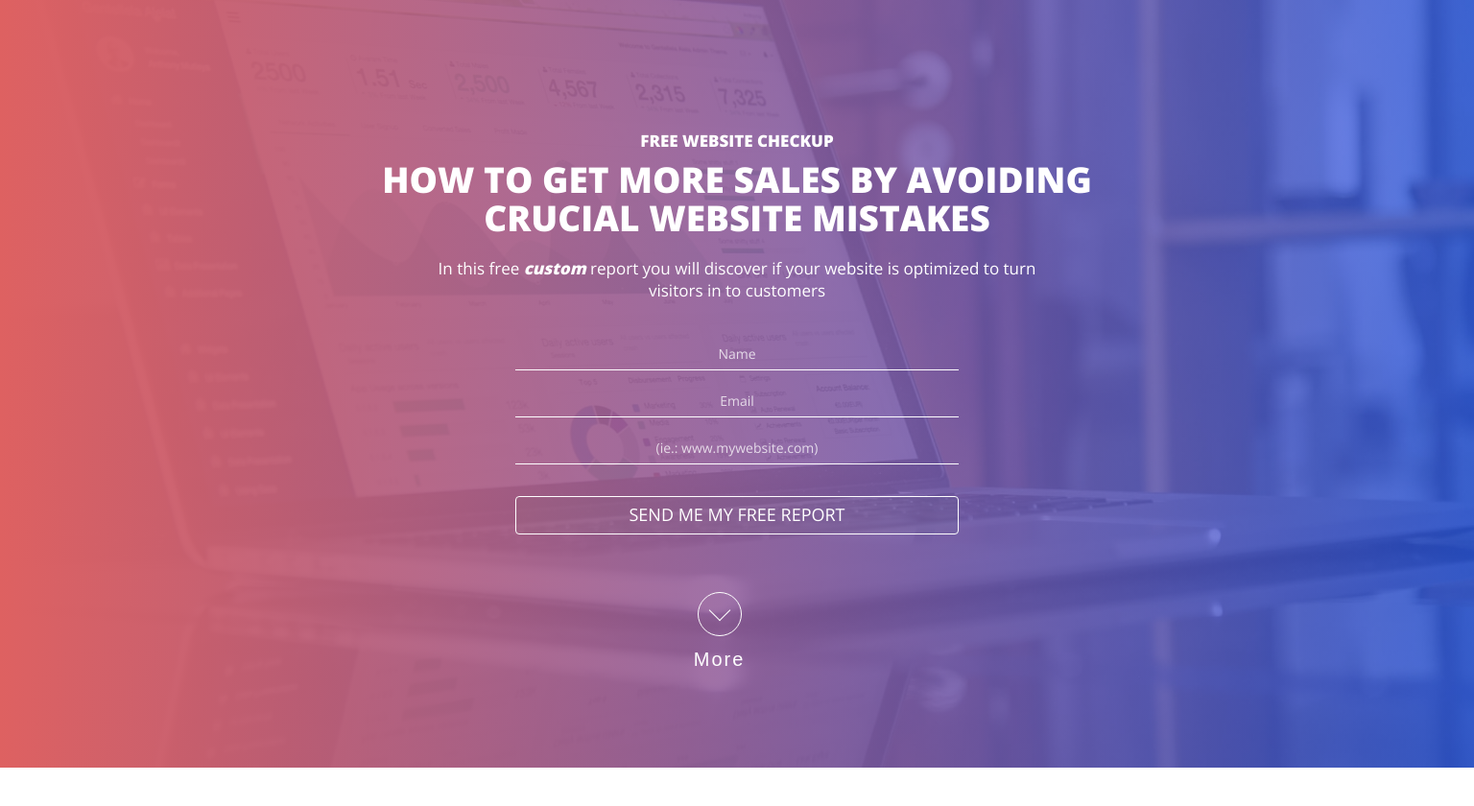
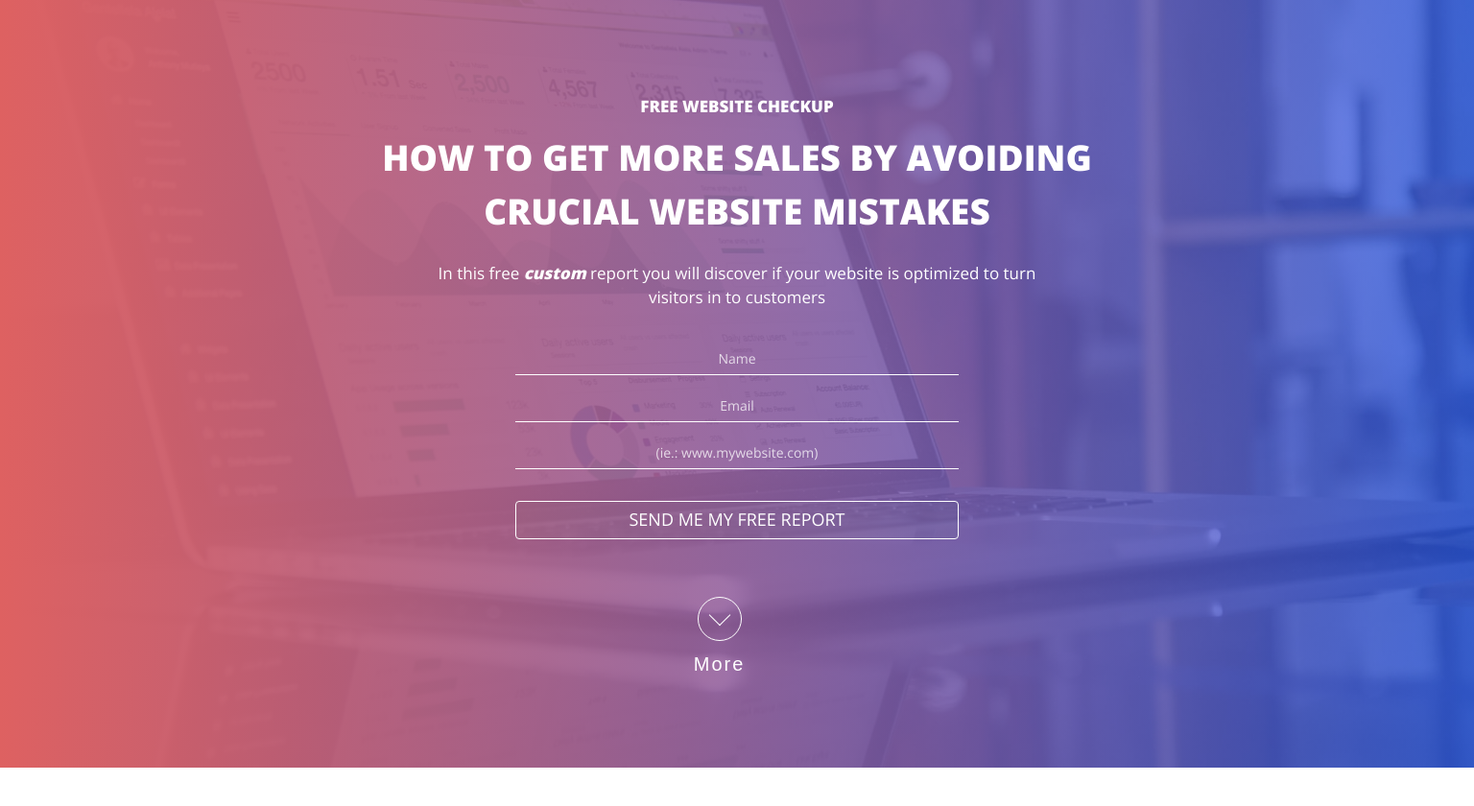
Before and after one commit to andreitobias/myapp, a Rails app: page / in a window 1536 px wide. Shown: the top 840 px of the page at 96% size. Run offline with Rails 7, Linux system fonts and the light colour scheme; style sheets or scripts are compiled from the project's sources; some libraries are stand-ins or nearby versions.

Commit message:
added vertical rythm

```diff
--- a/app/assets/stylesheets/custom.css.scss
+++ b/app/assets/stylesheets/custom.css.scss
@@ -380,12 +380,16 @@ ul{
         .jumbotron h1 {
         	font-size:36px !important;
         	font-weight:bold;
+        	line-height:48px;
         }
 
 
         .jumbotron h2{
           margin-top: 25px;
           font-size:19px;
+          line-height:23px;
+          margin-top:21px;
+          margin-bottom:0px;
         }
 
         .jumbotron h3 {
@@ -407,6 +411,12 @@ ul{
       .jumbotron {
           margin-top: 4em;
         }
+        .jumbotron h3 {
+          line-height: 16px;
+        }
+        .jumbotron h2{
+          margin-bottom:33px;
+        }
     }
     /* Large Devices, Wide Screens */
     @media only screen and (min-width : 1200px) {
@@ -415,6 +425,7 @@ ul{
         }
         .jumbotron h1 {
         	font-size:35px !important ;
+        	line-height:42px;
         }
 
          .demo a{
@@ -423,14 +434,15 @@ ul{
 
         .jumbotron h3{
           font-size: 20px;
+          line-height:52px;
+          margin-bottom:0px;
 
         }
         .jumbotron h2{
           font-size: 17px !important;
           margin-top: 20px;
-          line-height:23px;
-
-
+          line-height:25px;
+          margin-bottom: 9px;
         }
         .submission {
         	margin-top: 2em;
@@ -440,19 +452,23 @@ ul{
      /* Large Devices, Wide Screens */
     @media only screen and (min-width : 1300px) {
         .jumbotron{
-          margin-top:5em;
+          margin-top:22px;
         }
 
         .jumbotron h1 {
         	font-size: 37px !important ;
+        	line-height:56px;
         }
         .jumbotron h2{
           font-size: 17px !important;
-          margin-top: 20px;
+          margin-top: 24px;
+          margin-bottom:7px;
         }
 
         .jumbotron h3{
           font-size: 17px;
+          line-height:41px;
+          margin-bottom:5px;
         }
         .submission {
         	margin-top: 1em;
@@ -471,9 +487,10 @@ ul{
           font-size: 4em !important;
         }
         .jumbotron h2 {
-          margin-top:28px !important;
+          margin-top:37px !important;
           font-size:23px !important;
-          line-height:36px;
+          line-height:27px;
+          margin-bottom:0px;
         }
         .jumbotron h3 {
           font-size:23px !important;
@@ -483,14 +500,14 @@ ul{
         }
 
         .submission{
-              margin-top: 6em;
+              margin-top: 35px;
         }
         .demo a{
           left: 49%;
           font-size: 16px;
-          bottom: -10em;
+          bottom: -172px;
         }
         form{
-            margin-top:3em;
+            margin-top:33px;
         }
     }
--- a/app/views/layouts/application.html.erb
+++ b/app/views/layouts/application.html.erb
@@ -6,6 +6,7 @@
 
     <%= stylesheet_link_tag    'application', media: 'all', 'data-turbolinks-track': 'reload' %>
     <%= javascript_include_tag 'application', 'data-turbolinks-track': 'reload' %>
+
   </head>
 
   <body class="">
```
